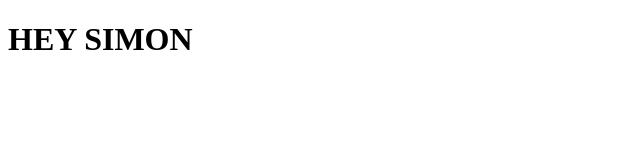
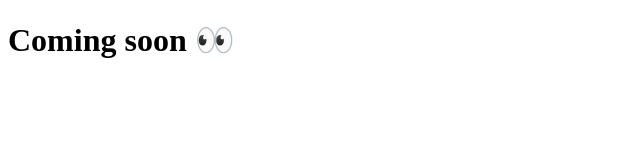
Before and after one commit to cohenmatt/cohenmatt.com, a plain HTML site: page index.html in a window 1280 px wide. Shown: the whole page, without its empty margins (0-640 px from the left). Drawn offline with Linux system fonts and the light colour scheme.

Commit message:
Update index.html

```diff
--- a/index.html
+++ b/index.html
@@ -12,6 +12,6 @@
     <meta property="og:type" content="website" />
   </head>
   <body>
-    <h1>HEY SIMON</h1>
+    <h1>Coming soon 👀</h1>
   </body>
 </html>
```
